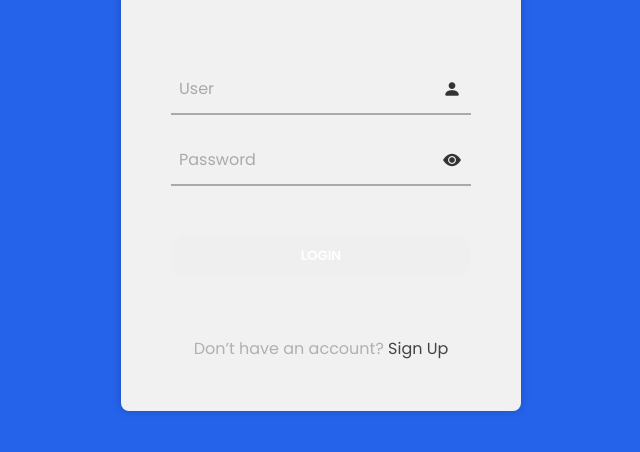
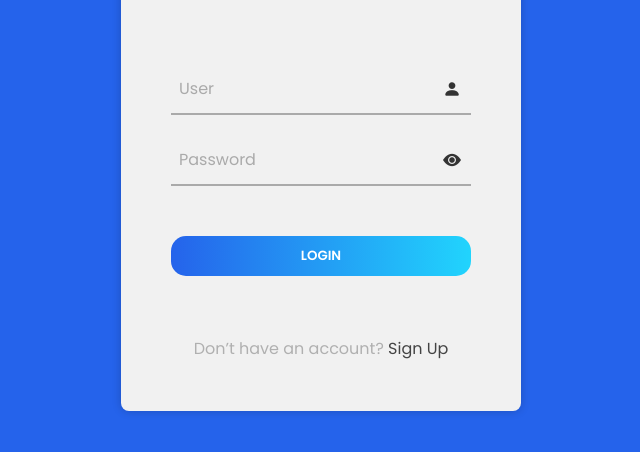
Before and after one commit to GustaDev7/Cefas, a plain HTML site: page index.html in a window 1280 px wide. In both pictures the pointer is over the button "LOGIN". Shown: the part 296-748 px from the top of the page, without its empty margins (319-959 px from the left). Drawn offline with nearby package versions, Linux system fonts and the light colour scheme.

Commit message:
feat: botao arrumado

```diff
--- a/src/css/style.css
+++ b/src/css/style.css
@@ -90,6 +90,7 @@ img {
 
 .button {
     background: -moz-linear-gradient(left,#21d4fd,#2563EB);
+    background: linear-gradient(left,#21d4fd,#2563EB);
     padding: 10px 25px 10px 25px;
     margin-top: 50px;
     border-radius: 15px;
@@ -105,7 +106,7 @@ img {
 }
 .button:hover {
     background: -moz-linear-gradient(to right,#2563EB, #21d4fd);
-
+    background: linear-gradient(to right,#2563EB, #21d4fd) ;
 }
 p{
     margin-top: 60px;
```
